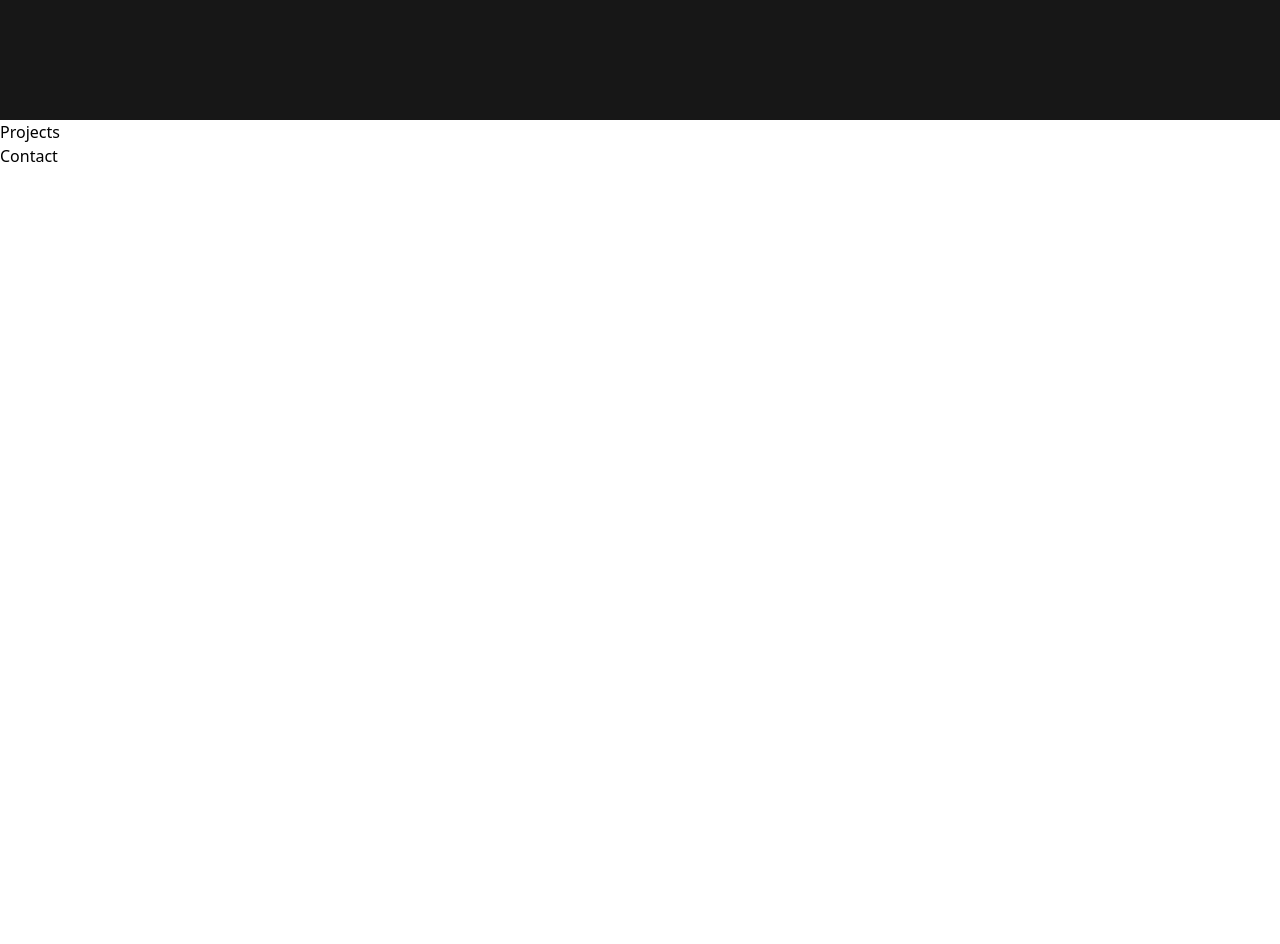
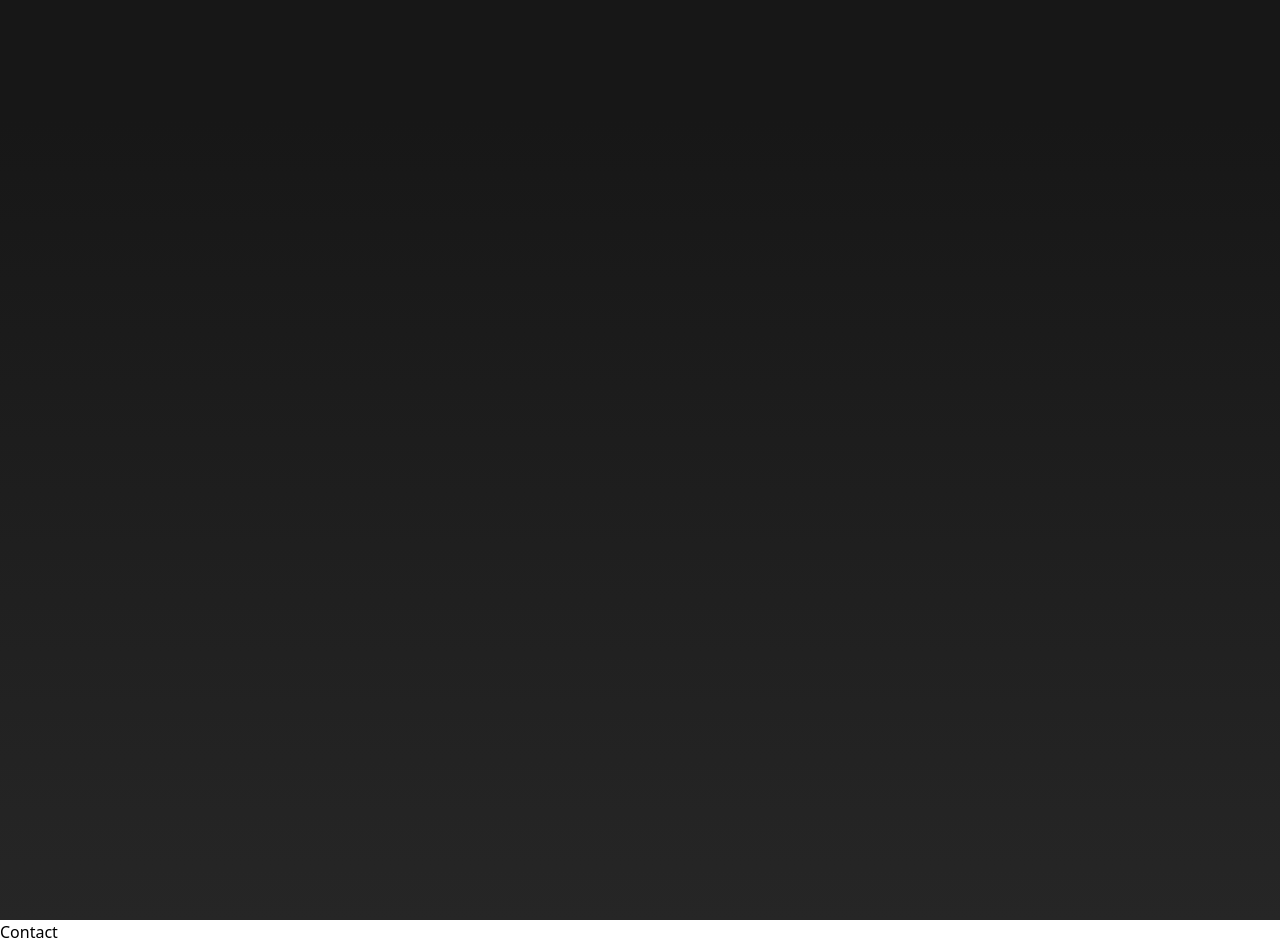
Before and after one commit to 99vik/personal-portfolio, a React (Vite) app: page / in a window 1280 px wide. Shown: the part 2280-3224 px from the top of the page. Before the commit the page ends 2448 px from the top, so only its background shows below. Built offline with nearby package versions, Linux system fonts and the light colour scheme.

Commit message:
Changed skills animated backlight, refactored sections into components

```diff
--- /dev/null
+++ b/src/Components/Projects.jsx
@@ -0,0 +1,7 @@
+function Projects() {
+  return (
+    <div className="h-screen bg-gradient-to-b from-neutral-900 to-neutral-800 flex flex-col justify-start items-center relative"></div>
+  );
+}
+
+export default Projects;
--- a/src/sections/Skills.jsx
+++ b/src/Components/Skills.jsx
@@ -1,4 +1,4 @@
-import '../scripts/ImagesExports.js';
+import '../utils/ImagesExports.js';
 import {
   CSSIcon,
   GitIcon,
@@ -15,7 +15,7 @@ import {
   VSCodeIcon,
   ViteIcon,
   WebpackIcon,
-} from '../scripts/ImagesExports.js';
+} from '../utils/ImagesExports.js';
 
 function Skills() {
   return (
--- a/src/index.css
+++ b/src/index.css
@@ -29,7 +29,6 @@
         position: relative;
         display: flex;
         justify-content: center;
-        align-items: start;
       }
 
       .card::after {
--- a/src/sections/Projects.jsx
+++ /dev/null
@@ -1,9 +0,0 @@
-function Projects() {
-  return (
-    <div>
-      <p>Projects</p>
-    </div>
-  );
-}
-
-export default Projects;
```
Also changed, not shown: src/App.jsx (+5 -5 lines), src/Components/About.jsx (renamed from src/sections/About.jsx), src/Components/Contact.jsx (renamed from src/sections/Contact.jsx), src/Components/Hero.jsx (renamed from src/sections/Hero.jsx), src/utils/ImagesExports.js (renamed from src/scripts/ImagesExports.js).
